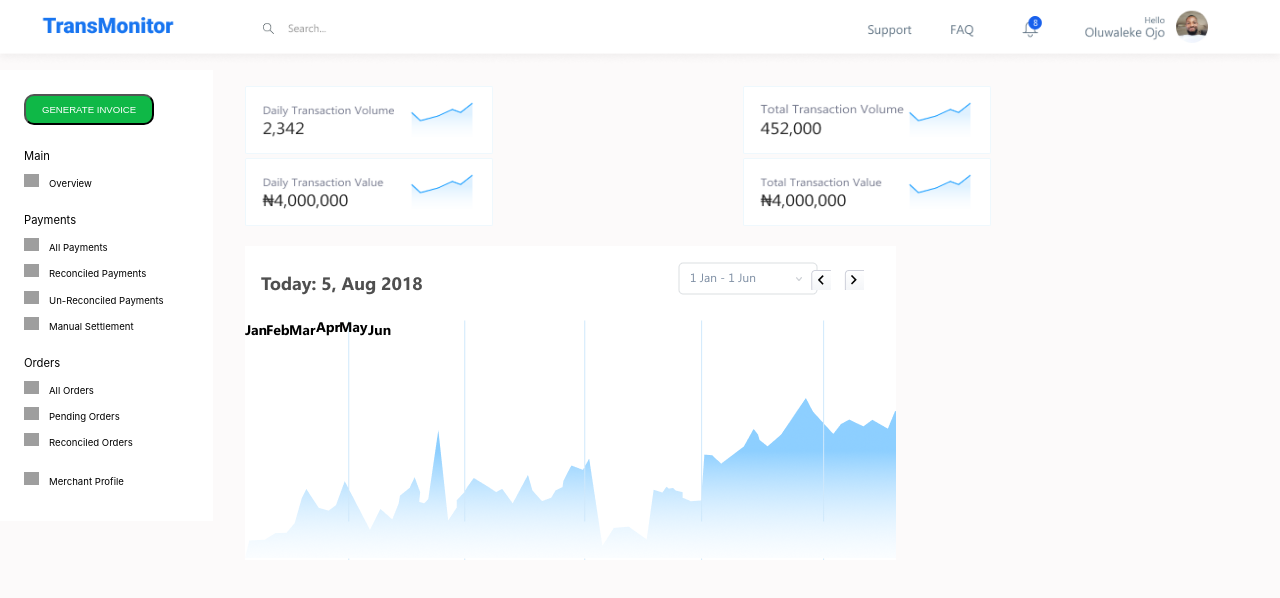
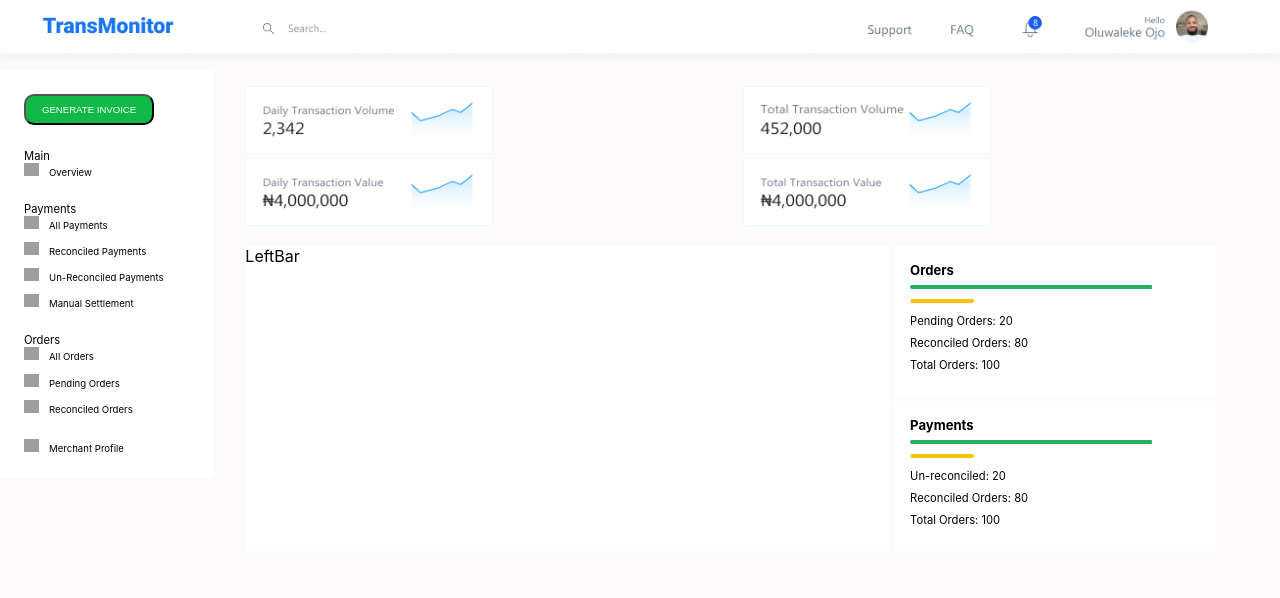
Before and after one commit to kayodefad/vela-frontend-test, a React (Create React App) app: page / in a window 1280 px wide. Shown: the top 598 px of the page. Built offline with nearby package versions, Linux system fonts and the light colour scheme; grey boxes are pictures that could not be loaded.

Commit message:
Some changes to the main section

```diff
--- a/src/components/App.css
+++ b/src/components/App.css
@@ -1,6 +1,11 @@
 .App {
   background: #fcfafa;
   /* font-size: 0.6rem; */
+}
+
+h1, h2, h3, p {
+  margin: 0;
+  padding: 0;
 }
 
 /* .App div {
--- a/src/components/MainSecondRow.css
+++ b/src/components/MainSecondRow.css
@@ -1,4 +1,4 @@
-.MainSecondLayer {
+/* .MainSecondLayer {
   position: relative;
   background: #fff;
   width: 67%;
@@ -27,11 +27,41 @@
 }
 
 .biggraph {
-  /* position: absolute;
-  bottom: 0;
-  left: 0; */
   margin-top: 1.3rem;
   background: url(../images/BodySecondLayer/SecondLayerLeft/biggrapgh.png);
   height: 240px;
   width: 100%;
+} */
+
+.MainSecondRow {
+  display: flex;
+  /* flex: 1 */
 }
+
+.MainSecondRow .leftbar {
+  flex: 2;
+  margin-right: 5px;
+  background: #fff;
+}
+
+.MainSecondRow .rightbar {
+  /* background: #fff; */
+  flex: 1;
+  font-size: 0.7rem;
+}
+
+.MainSecondRow .rightbar .topandbottom {
+  display: grid;
+  grid-template-rows: 1fr;
+  grid-gap: 5px;
+}
+
+.MainSecondRow .rightbar .topandbottom .top,
+.MainSecondRow .rightbar .topandbottom .bottom {
+  padding: 1rem;
+  background: #fff;
+}
+
+.MainSecondRow p {
+  margin: 8px 0;
+}
--- a/src/components/MainSecondRow.js
+++ b/src/components/MainSecondRow.js
@@ -14,11 +14,13 @@ import May from '../images/BodySecondLayer/SecondLayerLeft/May.png'
 import rightArrow from '../images/BodySecondLayer/SecondLayerLeft/rightArrow.png'
 import RightButton from '../images/BodySecondLayer/SecondLayerLeft/RightButton.png'
 import secondLayerRectangle from '../images/BodySecondLayer/SecondLayerLeft/secondLayerRectangle.png'
+import green from '../images/BodySecondLayer/SecondLayerRight/green.png'
+import yellow from '../images/BodySecondLayer/SecondLayerRight/yellow.png'
 
 const MainSecondRow = () => {
   return (
-    <div className="MainSecondLayer">
-      <div className="topofgraph">
+    <div className="MainSecondRow">
+      {/* <div className="topofgraph">
         <img className="today" src={Jan2018} alt="Jan2018" />
         <img src={jan2june} alt="jan2june" />
         <div className="arrows">
@@ -38,6 +40,31 @@ const MainSecondRow = () => {
         <img src={Apr} alt="Apr" />
         <img src={May} alt="May" />
         <img src={Jun} alt="Jun" />
+      </div> */}
+      <div className="leftbar">LeftBar</div>
+      <div className="rightbar">
+        <div className="topandbottom">
+          <div className="top">
+            <h3>Orders</h3>
+            <div>
+              <img src={green} alt="green" />
+              <img src={yellow} alt="yellow" />
+            </div>
+            <p>Pending Orders: 20</p>
+            <p>Reconciled Orders: 80</p>
+            <p>Total Orders: 100</p>
+          </div>
+          <div className="bottom">
+            <h3>Payments</h3>
+            <div>
+              <img src={green} alt="green" />
+              <img src={yellow} alt="yellow" />
+            </div>
+            <p>Un-reconciled: 20</p>
+            <p>Reconciled Orders: 80</p>
+            <p>Total Orders: 100</p>
+          </div>
+        </div>
       </div>
     </div>
   )
```
